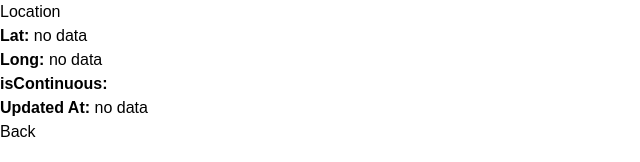
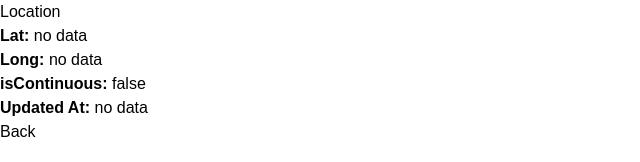
Before and after one commit to 11SF/webview-permission-test, a React (Vite) app: page /location in a window 1280 px wide. Shown: the top 162 px of the page, without its empty margins (0-640 px from the left). Built offline with nearby package versions, Linux system fonts and the light colour scheme; a web font is replaced by a local one.

Commit message:
Update isContinuous display in Location component

```diff
--- a/src/pages/Location.tsx
+++ b/src/pages/Location.tsx
@@ -65,7 +65,7 @@ export default function Location() {
         <b>Long:</b> {location?.longitude ?? "no data"}
       </p>
       <p>
-        <b>isContinuous:</b> {isContinuous}
+        <b>isContinuous:</b> {isContinuous ? "true" : "false"}
       </p>
       <p>
         <b>Updated At:</b> {updatedAt?.toISOString() ?? "no data"}
```
